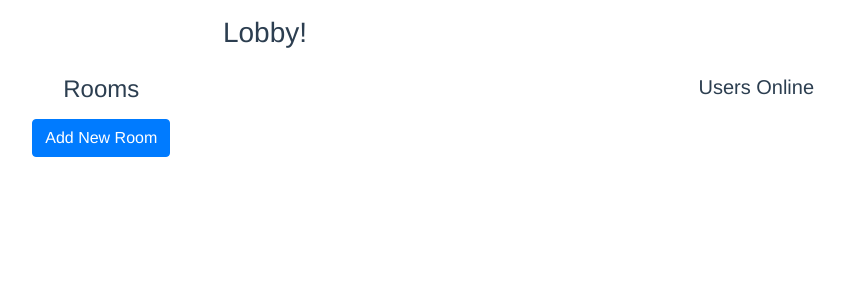
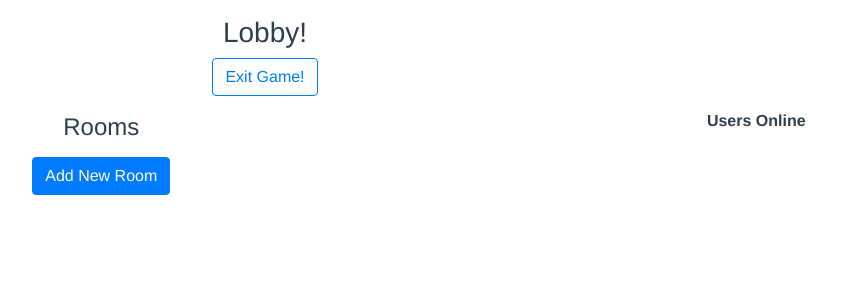
Before and after one commit to alpha-race/alphabet, a Vue app: page /#/lobby in a window 1280 px wide. Shown: the top 300 px of the page, without its empty margins (375-1220 px from the left). Built offline with nearby package versions, Linux system fonts and the light colour scheme; what vuefire would draw is missing.

Commit message:
able to exit from game, player2 now can enter room, and player 1 automatically enter room

```diff
--- a/src/router.js
+++ b/src/router.js
@@ -20,7 +20,7 @@ export default new Router({
       component: Login
     },
     {
-      path: '/room',
+      path: '/room/:id',
       name: 'room',
       component: Room
     },
--- a/src/store.js
+++ b/src/store.js
@@ -6,10 +6,16 @@ Vue.use(Vuex)
 
 export default new Vuex.Store({
   state: {
-    username: ''
+    username: '',
+    userId: ''
   },
   mutations: {
-
+    setUsername (state, username) {
+      state.username = username
+    },
+    setUserId (state, userId) {
+      state.userId = userId
+    }
   },
   actions: {
 
--- a/src/views/Lobby.vue
+++ b/src/views/Lobby.vue
@@ -3,6 +3,7 @@
     <div class="row">
       <div class="col-12">
         <h3 class="titleSection mt-3">Lobby!</h3>
+        <button class="btn btn-outline-primary" @click="logout">Exit Game!</button>
       </div>
       <div class="col-lg-9 col-xs-12 roomsSection">
         <h4 class="roomHeader m-3">Rooms</h4>
@@ -12,7 +13,7 @@
           </button>
           <table class="table table-hover">
             <tbody v-for="(room, index) in rooms" :key="index">
-              <tr>{{ room.name }}</tr>
+              <tr><router-link :to="{ name: 'room', params: { id: room['.key'] }}" @click.native="enterRoom(room)">{{ room.name }}</router-link></tr>
             </tbody>
           </table>
           <!-- Modal -->
@@ -37,7 +38,18 @@
           </div>
       </div>
       <div class="col-lg-3 col-xs-12 usersSection">
-        <h5 class="userHeader m-3">Users Online</h5>
+        <table class="table table-borderless">
+          <thead>
+            <tr>
+              <th>Users Online</th>
+            </tr>
+          </thead>
+          <tbody v-for="(player, index) in players" :key="index">
+            <tr>
+              <td>{{ player.name }}</td>
+            </tr>
+          </tbody>
+        </table>
       </div>
     </div>
   </div>
@@ -52,11 +64,12 @@ export default {
   name: 'lobby',
   data () {
     return {
-      roomName: ''
+      roomName: '',
+      testing: {}
     }
   },
   computed: {
-    ...mapState(['username'])
+    ...mapState(['username', 'userId'])
   },
   firebase: {
     players: db.ref('players'),
@@ -64,6 +77,7 @@ export default {
   },
   created () {
     this.$store.commit('setUsername', localStorage.getItem('username'))
+    this.$store.commit('setUserId', localStorage.getItem('userId'))
   },
   methods: {
     addNewRoom () {
@@ -74,7 +88,21 @@ export default {
           name: this.roomName,
           player1: this.username
         })
+        let key = this.rooms[this.rooms.length-1]['.key']
+        this.$router.push(`/room/${key}`)
       }
+    },
+    enterRoom (roomDetail) {
+      const roomData = { ...roomDetail }
+      delete roomData['.key']
+      roomData.player2 = this.username
+      this.$firebaseRefs.rooms.child(roomDetail['.key']).set(roomData)
+    },
+    logout () {
+      localStorage.removeItem('username')
+      localStorage.removeItem('userId')
+      this.$firebaseRefs.players.child(this.userId).remove()
+      this.$router.push('/')
     }
   }
 }
```
